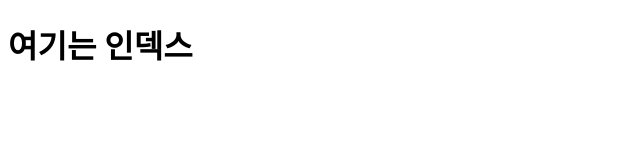
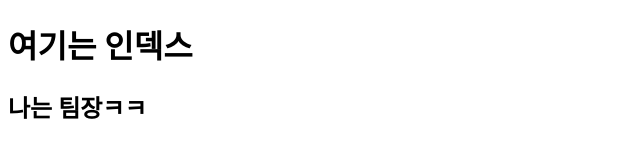
Before and after one commit to DylanMsK/git-team, a plain HTML site: page index.html in a window 1280 px wide. Shown: the whole page, without its empty margins (0-640 px from the left). Drawn offline with Linux system fonts and the light colour scheme.

Commit message:
index도 수정

```diff
--- a/index.html
+++ b/index.html
@@ -8,5 +8,6 @@
 </head>
 <body>
     <h1>여기는 인덱스</h1>
+    <h2>나는 팀장ㅋㅋ</h2>
 </body>
 </html>
```
